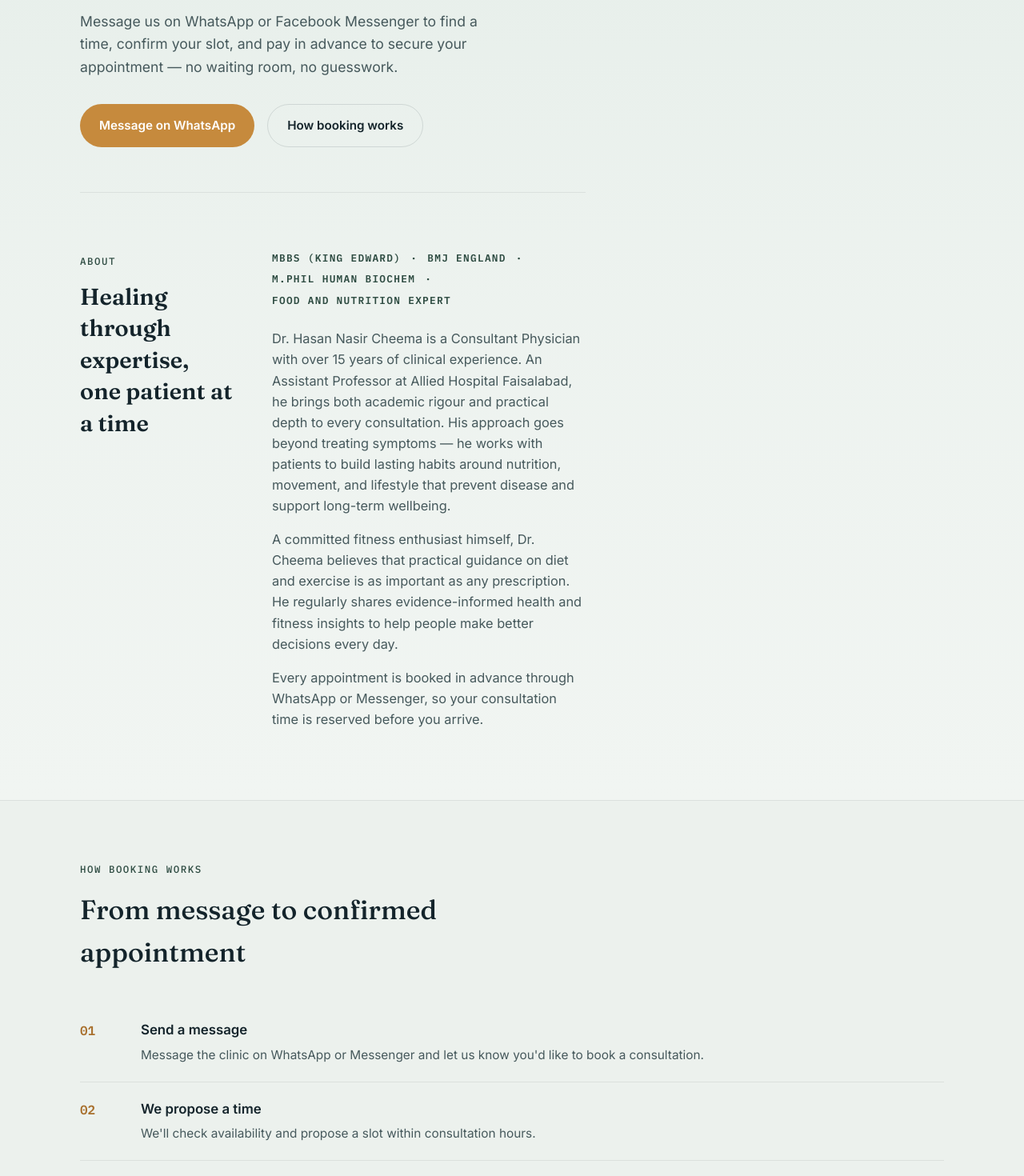
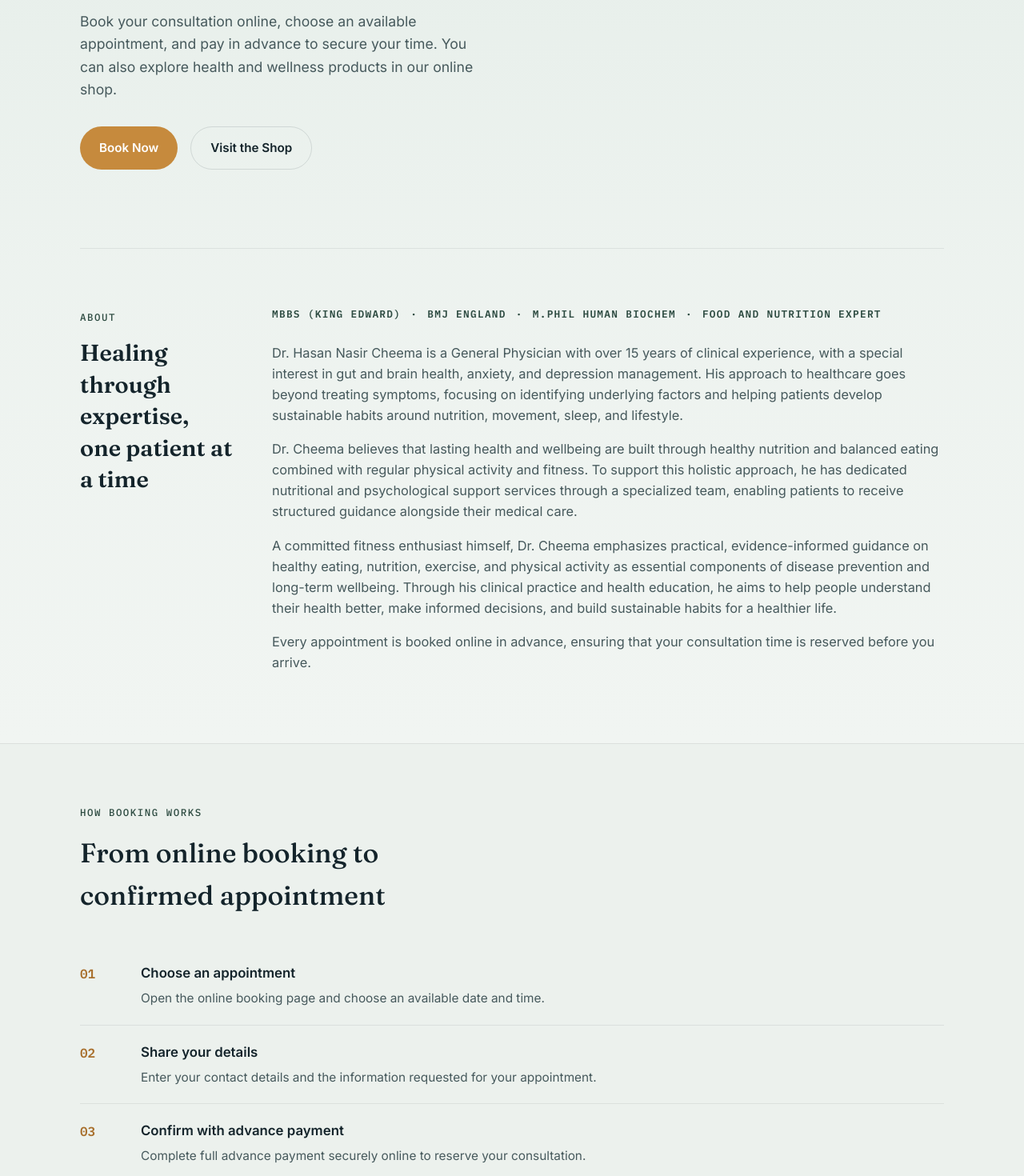
Before and after one commit to d0t-J/DrHNC-Scheduler, a Next.js app in the folder frontend/website/: page / in a window 1280 px wide. Shown: the part 360-1830 px from the top of the page at 80% size. Built offline with nearby package versions, Linux system fonts and the light colour scheme.

Commit message:
update metadata and improve health product disclaimer text

```diff
--- a/frontend/website/app/health-product-disclaimer/page.tsx
+++ b/frontend/website/app/health-product-disclaimer/page.tsx
@@ -55,7 +55,7 @@ export default function HealthProductDisclaimerPage() {
                     </h2>
                     <p className="mt-3 text-ink-soft">
                         Seek professional advice before using a food supplement,
-                        herbal, fibre, algae, or other wellness product if you:
+                        herbal, fiber, algae, or other wellness product if you:
                     </p>
                     <ul className="mt-3 space-y-2 pl-5 list-disc text-ink-soft">
                         <li>
--- a/frontend/website/app/layout.tsx
+++ b/frontend/website/app/layout.tsx
@@ -27,11 +27,11 @@ const ibmPlexMono = IBM_Plex_Mono({
 
 export const metadata: Metadata = {
     title: {
-        default: "Dr. Hasan Nasir Cheema — Appointment Booking",
+        default: "Dr. Hasan Nasir Cheema",
         template: "%s | Dr. Hasan Nasir Cheema",
     },
     description:
-        "Book a consultation with Dr. Hasan Nasir Cheema. Message us on WhatsApp or Messenger to schedule, confirm, and pay for your appointment.",
+        "Book an in-person consultation with Dr. Hasan Nasir Cheema online, or browse health and wellness products from Shop Dr Hasan Nasir.",
 };
 
 export default function RootLayout({
--- a/frontend/website/app/page.tsx
+++ b/frontend/website/app/page.tsx
@@ -5,27 +5,27 @@ import RevealSection from "@/components/RevealSection";
 import { FacebookIcon, YouTubeIcon } from "@/components/SocialIcons";
 
 export const metadata: Metadata = {
-    title: "Dr. Hasan Nasir Cheema — Appointment Booking",
+    title: "Dr. Hasan Nasir Cheema",
     description:
-        "Book a consultation with Dr. Hasan Nasir Cheema, Consultant Physician. Message us on WhatsApp or Messenger to find a time, confirm your slot, and pay in advance.",
+        "Book an in-person consultation with Dr. Hasan Nasir Cheema online, or browse health and wellness products from Shop Dr Hasan Nasir.",
 };
 
 const steps = [
     {
-        title: "Send a message",
-        body: "Message the clinic on WhatsApp or Messenger and let us know you'd like to book a consultation.",
+        title: "Choose an appointment",
+        body: "Open the online booking page and choose an available date and time.",
     },
     {
-        title: "We propose a time",
-        body: "We'll check availability and propose a slot within consultation hours.",
+        title: "Share your details",
+        body: "Enter your contact details and the information requested for your appointment.",
     },
     {
-        title: "Secure it with advance payment",
-        body: "Appointments are confirmed once payment is made in full and in advance, processed securely through GoPayFast.",
+        title: "Confirm with advance payment",
+        body: "Complete full advance payment securely online to reserve your consultation.",
     },
     {
-        title: "Get your confirmation",
-        body: "You'll receive a confirmation message, plus a reminder ahead of your appointment time.",
+        title: "Receive your confirmation",
+        body: "You'll receive a booking confirmation with your appointment details.",
     },
 ];
 
@@ -37,25 +37,12 @@ export default function HomePage() {
 
     return (
         <>
-            {/*
-             * ── Hero + About: shared sticky-photo wrapper ──────────────
-             *
-             * Desktop: two-column grid.
-             *   Left  — hero text, then about text stacked vertically.
-             *   Right — photo with position:sticky, top = navbar (72px) + gap (16px).
-             *           Releases when the right column's bottom edge passes top-[88px],
-             *           i.e. exactly when the About section ends.
-             *
-             * Mobile: right column is hidden (hidden md:block). Left column is
-             *         full-width, no sticky applies anywhere.
-             */}
+            {/* ── Hero + About ────────────────────────────────────────── */}
             <div className="px-7 bg-gradient-to-b from-mist/60 via-mist/20 to-paper pb-4">
                 <div className="mx-auto max-w-content">
                     <div className="md:grid md:grid-cols-[1fr_400px] md:gap-12 md:items-start">
-
-                        {/* ── Left column ─────────────────────────────── */}
+                        {/* Hero text */}
                         <div>
-                            {/* Hero text */}
                             <div className="pt-16 pb-14">
                                 <span className="reveal font-mono text-[0.78rem] tracking-[0.12em] uppercase text-sage-deep mb-4 inline-block">
                                     Appointment-based consultations
@@ -65,25 +52,23 @@ export default function HomePage() {
                                     Cheema
                                 </h1>
                                 <p className="reveal reveal-d2 mt-5 max-w-[46ch] text-[1.1rem] text-ink-soft">
-                                    Message us on WhatsApp or Facebook Messenger
-                                    to find a time, confirm your slot, and pay in
-                                    advance to secure your appointment — no
-                                    waiting room, no guesswork.
+                                    Book your consultation online, choose an
+                                    available appointment, and pay in advance to
+                                    secure your time. You can also explore health
+                                    and wellness products in our online shop.
                                 </p>
                                 <div className="reveal reveal-d3 mt-8 flex flex-wrap gap-4">
-                                    <a
-                                        href={waLink}
-                                        target="_blank"
-                                        rel="noopener noreferrer"
+                                    <Link
+                                        href="/booking"
                                         className="inline-flex items-center gap-2 rounded-full bg-honey px-6 py-3.5 text-[0.95rem] font-semibold text-white no-underline transition hover:bg-honey-deep hover:-translate-y-px hover:no-underline"
                                     >
-                                        Message on WhatsApp
-                                    </a>
+                                        Book Now
+                                    </Link>
                                     <Link
-                                        href="/booking"
+                                        href="/products"
                                         className="inline-flex items-center gap-2 rounded-full border border-line px-6 py-3.5 text-[0.95rem] font-semibold text-ink no-underline transition hover:border-ink hover:no-underline"
                                     >
-                                        How booking works
+                                        Visit the Shop
                                     </Link>
                                 </div>
 
@@ -98,9 +83,26 @@ export default function HomePage() {
                                     />
                                 </div>
                             </div>
+                        </div>
 
-                            {/* About — scroll-triggered reveal, div not section
-                                (already inside the outer two-column section context) */}
+                        {/* Photo, desktop only */}
+                        <div className="hidden md:block">
+                            <div className="reveal reveal-d2 mt-16">
+                                <div className="relative rounded-2xl overflow-hidden bg-mist aspect-[3/4] max-h-[540px]">
+                                    <Image
+                                        src="/images/dr-hasan-nasir.jpg"
+                                        alt="Dr. Hasan Nasir Cheema, Consultant Physician"
+                                        fill
+                                        className="object-cover object-top"
+                                        priority
+                                        sizes="400px"
+                                    />
+                                </div>
+                            </div>
+                        </div>
+                    </div>
+
+                    {/* Full-width introduction below the hero */}
                     <RevealSection
                         as="div"
                         id="about"
@@ -112,7 +114,9 @@ export default function HomePage() {
                                     About
                                 </span>
                                 <h2 className="mt-3 text-[clamp(1.4rem,2.6vw,1.8rem)] max-w-[18ch] font-semibold leading-snug">
-                                            Healing through expertise,<br className="hidden md:block" /> one patient at a time
+                                    Healing through expertise,
+                                    <br className="hidden md:block" />{" "}
+                                    one patient at a time
                                 </h2>
                             </div>
                             <div>
@@ -127,58 +131,51 @@ export default function HomePage() {
                                 </p>
                                 <div className="space-y-4 text-ink-soft text-[1.02rem]">
                                     <p>
-                                            Dr. Hasan Nasir Cheema is a Consultant
-                                            Physician with over 15 years of
-                                            clinical experience. An Assistant
-                                            Professor at Allied Hospital
-                                            Faisalabad, he brings both academic
-                                            rigour and practical depth to every
-                                            consultation. His approach goes beyond
-                                            treating symptoms — he works with
-                                            patients to build lasting habits around
-                                            nutrition, movement, and lifestyle that
-                                            prevent disease and support long-term
-                                            wellbeing.
+                                        Dr. Hasan Nasir Cheema is a General
+                                        Physician with over 15 years of clinical
+                                        experience, with a special interest in
+                                        gut and brain health, anxiety, and
+                                        depression management. His approach to
+                                        healthcare goes beyond treating symptoms,
+                                        focusing on identifying underlying factors
+                                        and helping patients develop sustainable
+                                        habits around nutrition, movement, sleep,
+                                        and lifestyle.
                                     </p>
                                     <p>
-                                            A committed fitness enthusiast
-                                            himself, Dr. Cheema believes that
-                                            practical guidance on diet and
-                                            exercise is as important as any
-                                            prescription. He regularly shares
-                                            evidence-informed health and fitness
-                                            insights to help people make better
-                                            decisions every day.
+                                        Dr. Cheema believes that lasting health
+                                        and wellbeing are built through healthy
+                                        nutrition and balanced eating combined
+                                        with regular physical activity and
+                                        fitness. To support this holistic
+                                        approach, he has dedicated nutritional
+                                        and psychological support services
+                                        through a specialized team, enabling
+                                        patients to receive structured guidance
+                                        alongside their medical care.
                                     </p>
                                     <p>
-                                            Every appointment is booked in
-                                            advance through WhatsApp or Messenger,
-                                            so your consultation time is reserved
-                                            before you arrive.
+                                        A committed fitness enthusiast himself,
+                                        Dr. Cheema emphasizes practical,
+                                        evidence-informed guidance on healthy
+                                        eating, nutrition, exercise, and physical
+                                        activity as essential components of
+                                        disease prevention and long-term
+                                        wellbeing. Through his clinical practice
+                                        and health education, he aims to help
+                                        people understand their health better,
+                                        make informed decisions, and build
+                                        sustainable habits for a healthier life.
+                                    </p>
+                                    <p>
+                                        Every appointment is booked online in
+                                        advance, ensuring that your consultation
+                                        time is reserved before you arrive.
                                     </p>
                                 </div>
                             </div>
                         </div>
                     </RevealSection>
-                        </div>
-
-                        {/* ── Right column: photo, desktop only ─── */}
-                        <div className="hidden md:block">
-                            <div className="reveal reveal-d2 mt-16">
-                                <div className="relative rounded-2xl overflow-hidden bg-mist aspect-[3/4] max-h-[540px]">
-                                    <Image
-                                        src="/images/dr-hasan-nasir.jpg"
-                                        alt="Dr. Hasan Nasir Cheema, Consultant Physician"
-                                        fill
-                                        className="object-cover object-top"
-                                        priority
-                                        sizes="400px"
-                                    />
-                                </div>
-                            </div>
-                        </div>
-
-                    </div>
                 </div>
             </div>
 
@@ -192,7 +189,7 @@ export default function HomePage() {
                         How booking works
                     </span>
                     <h2 className="mt-3 text-[clamp(1.6rem,3vw,2.1rem)] max-w-[22ch]">
-                        From message to confirmed appointment
+                        From online booking to confirmed appointment
                     </h2>
                     <ol className="mt-9 list-none p-0 m-0">
                         {steps.map((step, i) => (
@@ -236,7 +233,8 @@ export default function HomePage() {
                                 Address
                             </p>
                             <p className="mt-1.5 text-[1.02rem] text-ink">
-                                Street 4, Chak 199, Gattwala,<br />
+                                Street 4, Chak 199, Gattwala,
+                                <br />
                                 East Canal Road, Faisalabad
                             </p>
                         </div>
--- a/frontend/website/components/Navbar.tsx
+++ b/frontend/website/components/Navbar.tsx
@@ -37,7 +37,7 @@ export default function Navbar() {
                         <small className="block font-body text-[0.65rem] font-medium tracking-[0.08em] uppercase text-ink-soft">
                             Consultant Physician
                         </small>
-                        <small className="block font-body text-[0.6rem] font-normal tracking-[0.06em] text-ink-soft/70 mt-0.5">
+                        <small className="block font-body text-[0.65rem] font-normal tracking-[0.08em] text-ink-soft mt-0.5">
                             MBBS · BMJ · M.Phil · Food &amp; Nutrition
                         </small>
                     </span>
```
Lines whose indentation alone changed are shown as unchanged.
